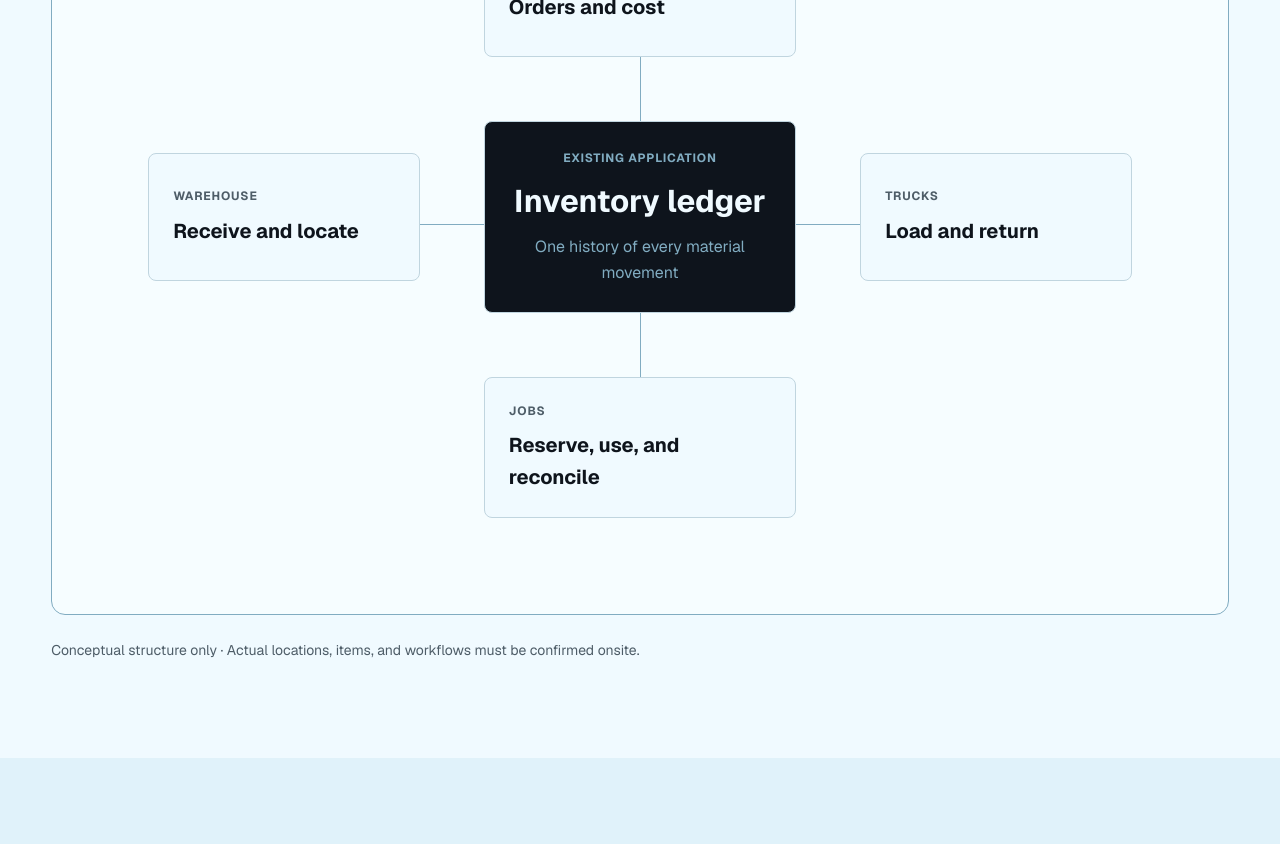
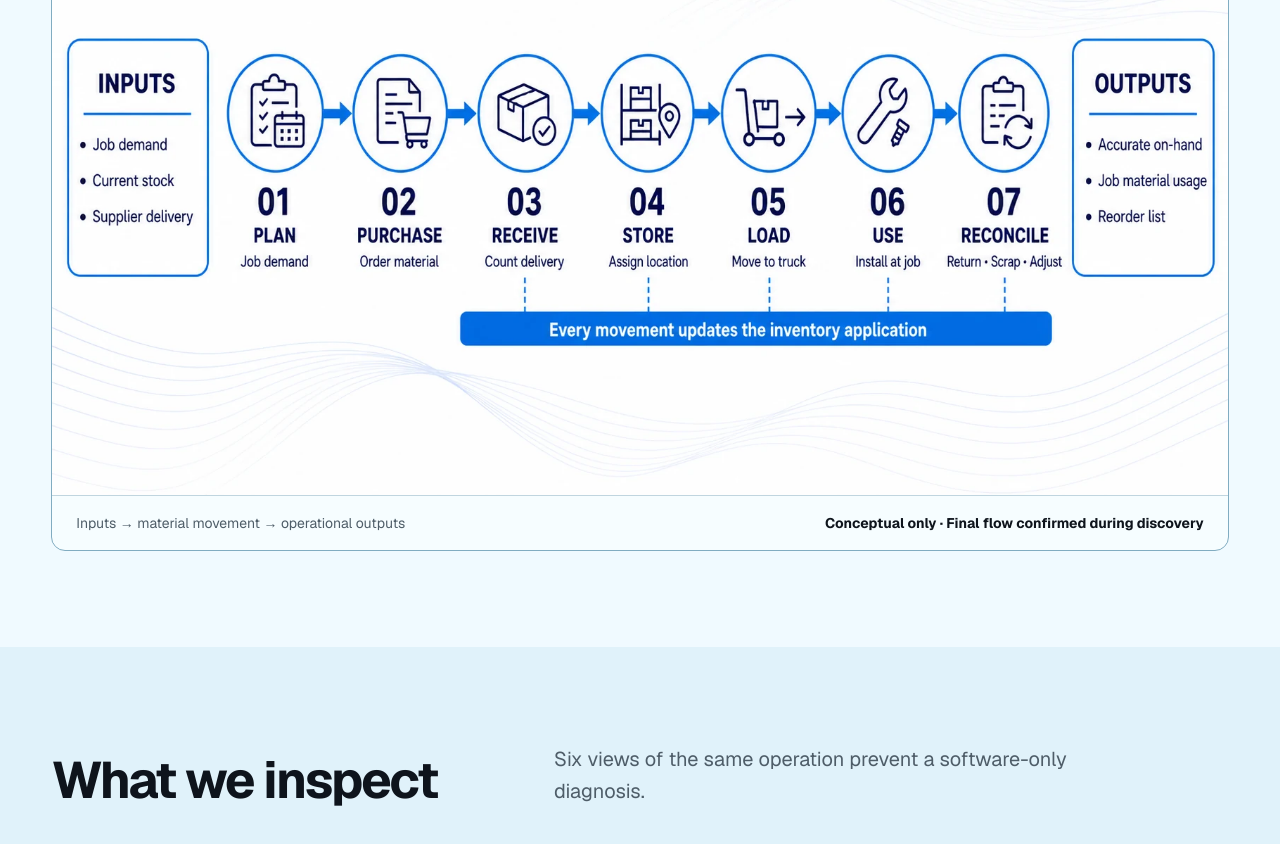
Before and after one commit to ethanfleury03/niagara-gutter-systems-hub, a Next.js app: page /inventory in a window 1280 px wide. Shown: the part 1920-2764 px from the top of the page. Built offline with nearby package versions, Linux system fonts and the light colour scheme.

Commit message:
feat: add visual inventory operational flow

```diff
--- a/app/inventory/page.tsx
+++ b/app/inventory/page.tsx
@@ -49,28 +49,34 @@ export default function InventoryPage() {
           </div>
           <figcaption>
             <span className="roadmap-caption-summary">Six steps from assessment to rollout</span>
-            <span className="roadmap-mobile-hint">Swipe to explore all six steps →</span>
+            <span className="roadmap-mobile-hint">Swipe through all six steps →</span>
             <strong>Understand before selecting tools</strong>
           </figcaption>
         </figure>
       </section>
 
-      <section className="map-section container" aria-labelledby="inventory-map-title">
+      <section className="map-section container" aria-labelledby="inventory-solution-title">
         <div className="section-intro section-intro--compact">
-          <h2 id="inventory-map-title">The operating map</h2>
-          <p>The application should reflect where material physically moves, not force employees into an abstract software model.</p>
+          <h2 id="inventory-solution-title">Possible solution</h2>
+          <p>A deterministic flow records what entered, where it moved, what was used, and what must happen next.</p>
         </div>
 
-        <div className="inventory-map" aria-label="Conceptual inventory operating map">
-          <div className="map-node map-node--top"><span>Purchasing</span><strong>Orders and cost</strong></div>
-          <div className="map-node map-node--left"><span>Warehouse</span><strong>Receive and locate</strong></div>
-          <div className="map-core"><small>Existing application</small><strong>Inventory ledger</strong><span>One history of every material movement</span></div>
-          <div className="map-node map-node--right"><span>Trucks</span><strong>Load and return</strong></div>
-          <div className="map-node map-node--bottom"><span>Jobs</span><strong>Reserve, use, and reconcile</strong></div>
-          <div className="map-connector map-connector--vertical" aria-hidden="true" />
-          <div className="map-connector map-connector--horizontal" aria-hidden="true" />
-        </div>
-        <p className="diagram-note">Conceptual structure only · Actual locations, items, and workflows must be confirmed onsite.</p>
+        <figure className="roadmap-visual operating-flow-visual">
+          <div className="roadmap-image-scroll">
+            <img
+              src={`${basePath}/inventory-operational-flow.webp`}
+              alt="Operational inventory flow from job demand and purchasing through receiving, storage, truck loading, job use, reconciliation, and outputs"
+              width="1672"
+              height="941"
+              loading="lazy"
+            />
+          </div>
+          <figcaption>
+            <span className="roadmap-caption-summary">Inputs → material movement → operational outputs</span>
+            <span className="roadmap-mobile-hint">Swipe through the full flow →</span>
+            <strong>Conceptual only · Final flow confirmed during discovery</strong>
+          </figcaption>
+        </figure>
       </section>
 
       <section className="inspection-section">
--- a/app/workstreams.css
+++ b/app/workstreams.css
@@ -245,63 +245,6 @@
 .roadmap-visual figcaption strong { color: var(--color-ink); }
 
 .map-section { padding-block-end: var(--space-3xl); }
-.inventory-map {
-  position: relative;
-  isolation: isolate;
-  display: grid;
-  grid-template-columns: minmax(0, 1fr) minmax(16rem, 1.15fr) minmax(0, 1fr);
-  grid-template-rows: auto auto auto;
-  gap: var(--space-2xl);
-  align-items: center;
-  padding: var(--space-3xl);
-  border: var(--rule-hair) solid var(--color-rule-strong);
-  border-radius: var(--radius-md);
-  background: var(--color-surface);
-}
-.map-node,
-.map-core {
-  position: relative;
-  z-index: var(--z-raised);
-  display: grid;
-  gap: var(--space-xs);
-  min-height: 8rem;
-  align-content: center;
-  padding: var(--space-lg);
-  border: var(--rule-hair) solid var(--color-rule);
-  border-radius: var(--radius-sm);
-  background: var(--color-paper);
-}
-.map-node span,
-.map-core small {
-  color: var(--color-muted);
-  font-size: var(--text-xs);
-  font-weight: 700;
-  letter-spacing: 0.07em;
-  text-transform: uppercase;
-}
-.map-node strong { font-size: var(--text-md); }
-.map-core {
-  grid-column: 2;
-  grid-row: 2;
-  min-height: 12rem;
-  background: var(--color-ink);
-  color: var(--color-paper);
-  text-align: center;
-}
-.map-core small { color: var(--color-rule-strong); }
-.map-core strong { font-size: var(--text-xl); }
-.map-core span { color: var(--color-rule-strong); }
-.map-node--top { grid-column: 2; grid-row: 1; }
-.map-node--left { grid-column: 1; grid-row: 2; }
-.map-node--right { grid-column: 3; grid-row: 2; }
-.map-node--bottom { grid-column: 2; grid-row: 3; }
-.map-connector {
-  position: absolute;
-  z-index: var(--z-base);
-  background: var(--color-rule-strong);
-}
-.map-connector--vertical { inset-block: 15%; inset-inline-start: 50%; width: var(--rule-hair); }
-.map-connector--horizontal { inset-inline: 15%; inset-block-start: 50%; height: var(--rule-hair); }
 
 .inspection-section { padding-block: var(--space-3xl); background: var(--color-paper-2); }
 .ownership-section { padding-block: var(--space-4xl); background: var(--color-paper-2); }
@@ -523,7 +466,6 @@
   .decision-grid,
   .implementation-grid { grid-template-columns: minmax(0, 1fr); }
   .subpage-hero { gap: var(--space-2xl); }
-  .inventory-map { padding: var(--space-xl); }
   .phase-track li { grid-template-columns: 3rem minmax(0, 1fr); }
   .phase-track li > strong { grid-column: 2; }
   .workstream-link { grid-column: 3; grid-row: 1; }
@@ -553,21 +495,6 @@
   .roadmap-mobile-hint { display: inline; color: var(--color-accent-deep); font-weight: 700; }
   .roadmap-visual figcaption { display: grid; padding: var(--space-md); }
   .section-intro--compact { grid-template-columns: minmax(0, 1fr); gap: var(--space-md); }
-  .inventory-map {
-    grid-template-columns: minmax(0, 1fr);
-    grid-template-rows: none;
-    gap: var(--space-md);
-    padding: var(--space-md);
-  }
-  .map-node,
-  .map-core { grid-column: 1; grid-row: auto; min-height: 7rem; text-align: start; }
-  .map-core { min-height: 9rem; }
-  .map-node--top { order: 1; }
-  .map-node--left { order: 2; }
-  .map-core { order: 3; }
-  .map-node--right { order: 4; }
-  .map-node--bottom { order: 5; }
-  .map-connector { display: none; }
   .inspection-list > div,
   .control-list > div,
   .decision-options article,
```
Also changed, not shown: public/inventory-operational-flow.webp (added).
